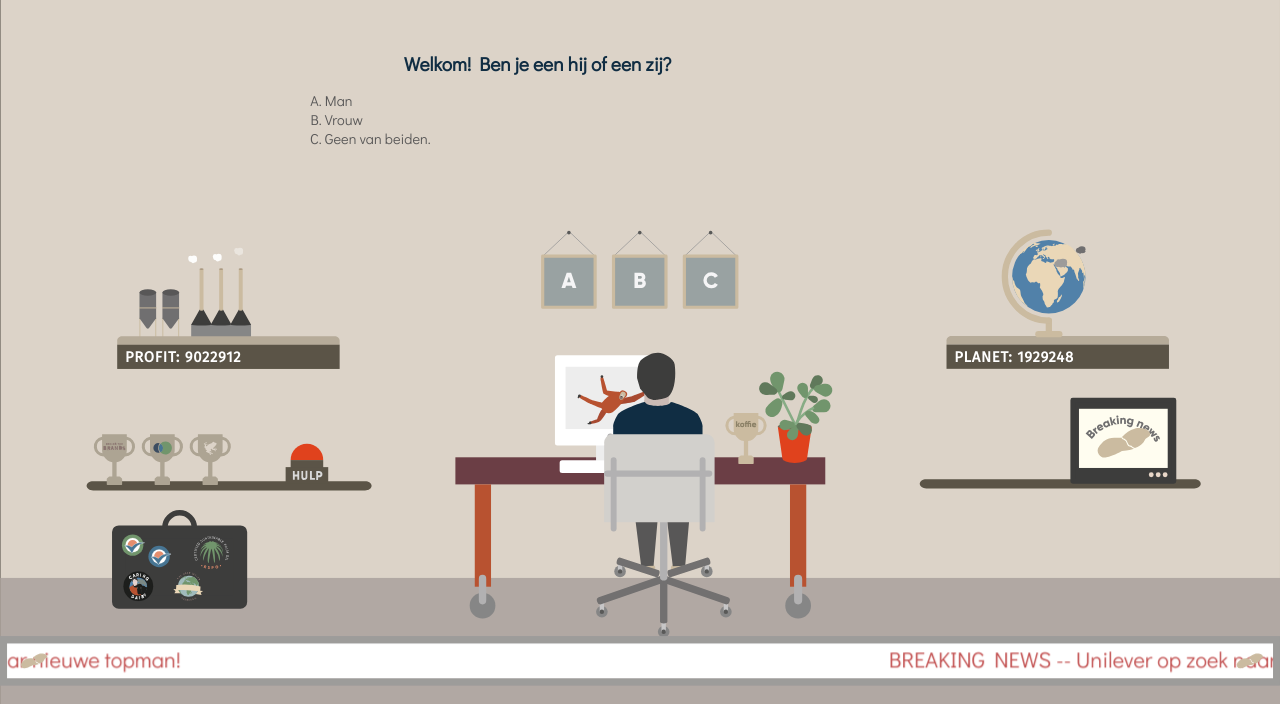
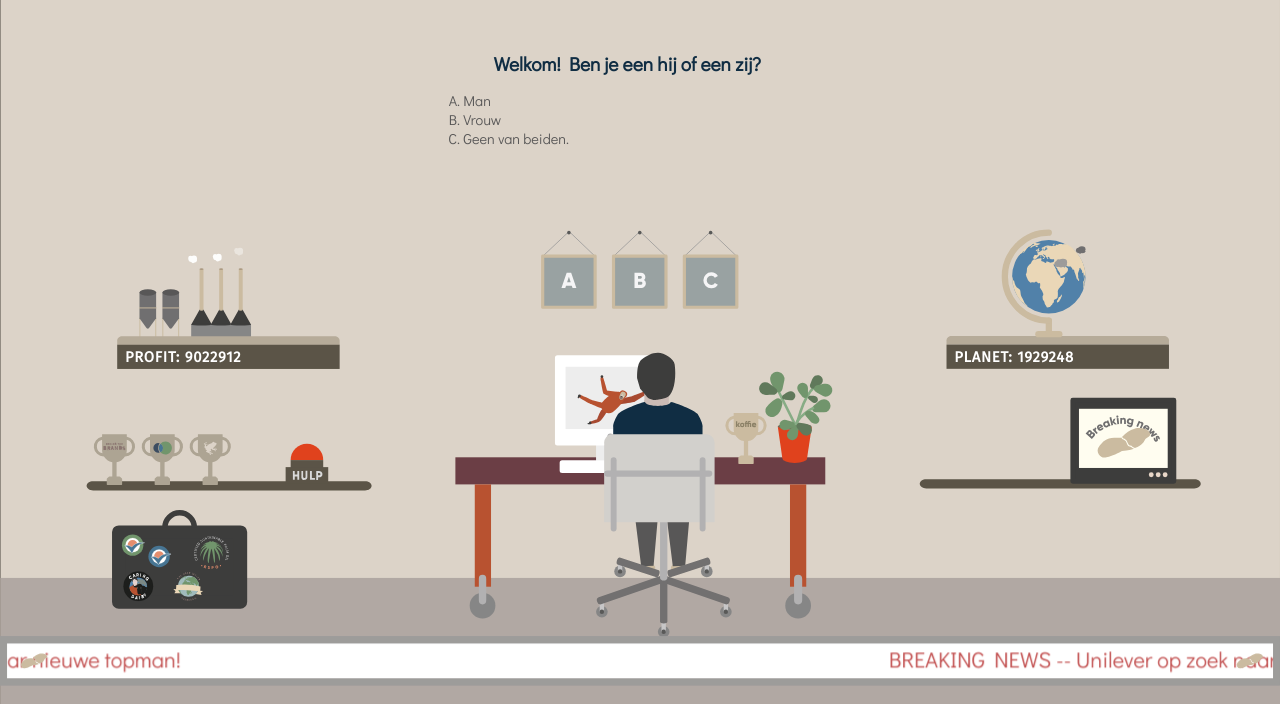
Before and after one commit to anoukruhaak/topmannetje, a PHP site: page /index.html in a window 1280 px wide. Shown: the top 704 px of the page. Run offline with PHP 8.4, Linux system fonts and the light colour scheme.

Commit message:
text align

```diff
--- a/css/main.css
+++ b/css/main.css
@@ -38,7 +38,7 @@ h1 {
   top:3%;
   width: 70%;
   height:30%;
-  transform: translate(10%, -20%);
+  transform: translate(20%, -20%);
   text-align: center;
 }
 
@@ -63,7 +63,7 @@ h1 {
 .antwoord {
   pointer-events: none;
   width: 50%;
-  transform: translate(40%, 0%);
+  transform: translate(50%, 0%);
   text-align: left;
   font-size: 0.9em;
   font-weight: 400;
```
